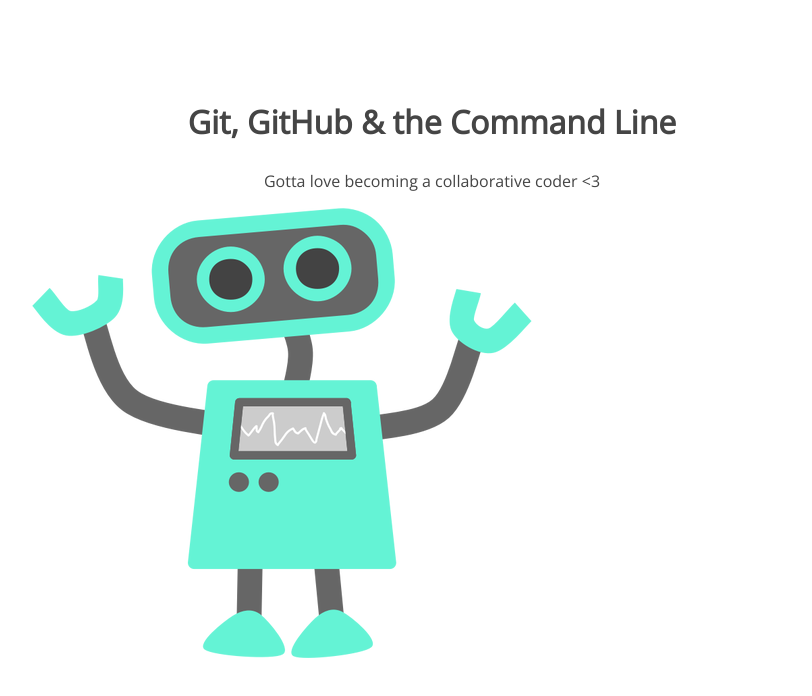
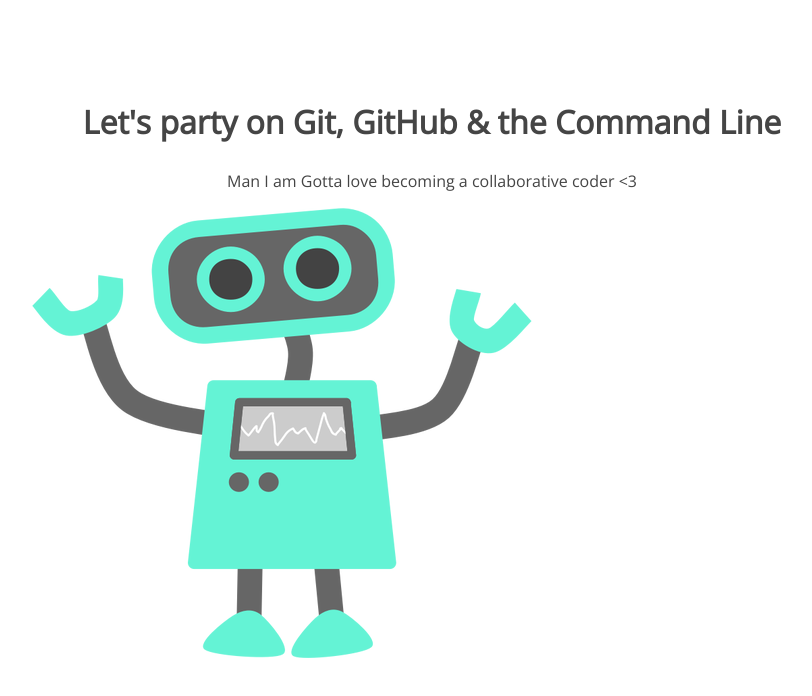
Before and after one commit to LeftParallel360/105-project, a plain HTML site: page index.html in a window 1280 px wide. Shown: the whole page, without its empty margins (208-1020 px from the left). Drawn offline with nearby package versions, Linux system fonts and the light colour scheme.

Commit message:
modified index

```diff
--- a/index.html
+++ b/index.html
@@ -8,8 +8,8 @@
 </head>
 <body>
 	<section>
-		<h1>Git, GitHub & the Command Line</h1>
-		<p>Gotta love becoming a collaborative coder <3</p>
+		<h1>Let's party on Git, GitHub & the Command Line</h1>
+		<p>Man I am Gotta love becoming a collaborative coder <3</p>
 		<img src="img/happy-blue-robot.png">
 	</section>
 </body>
```
